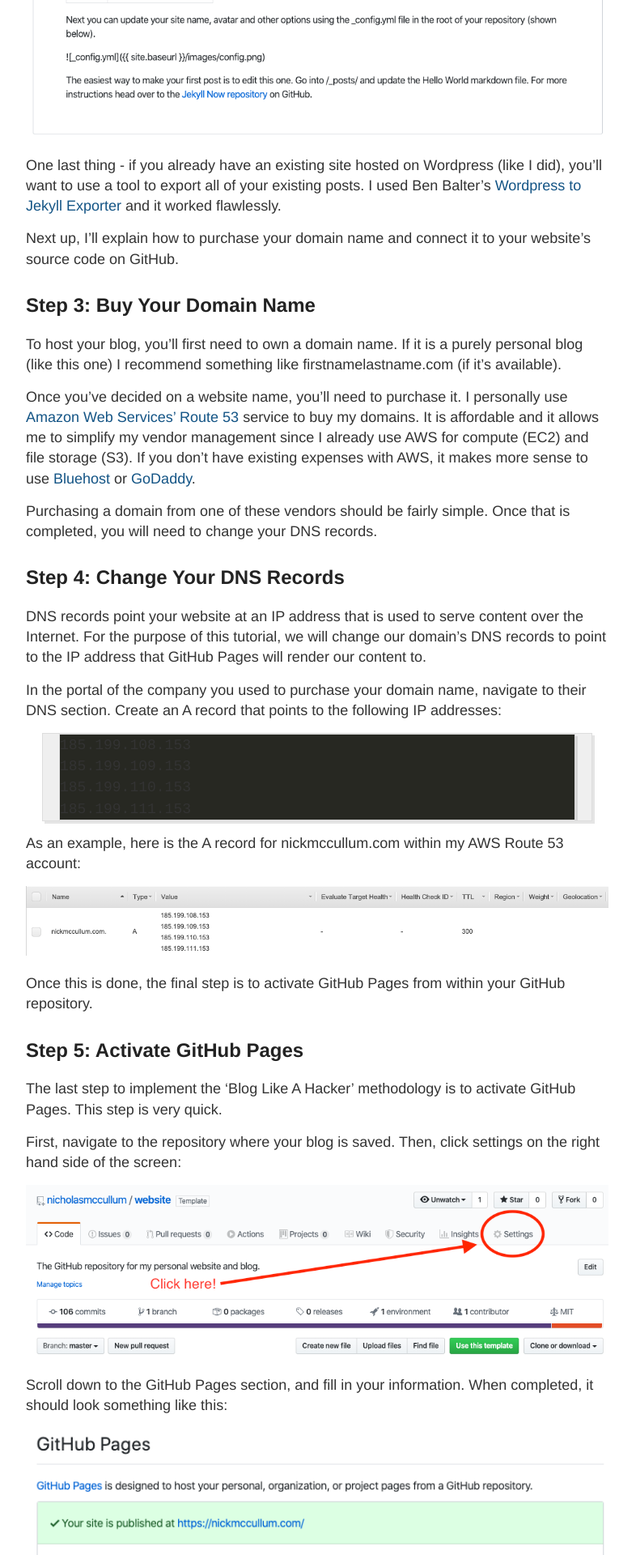
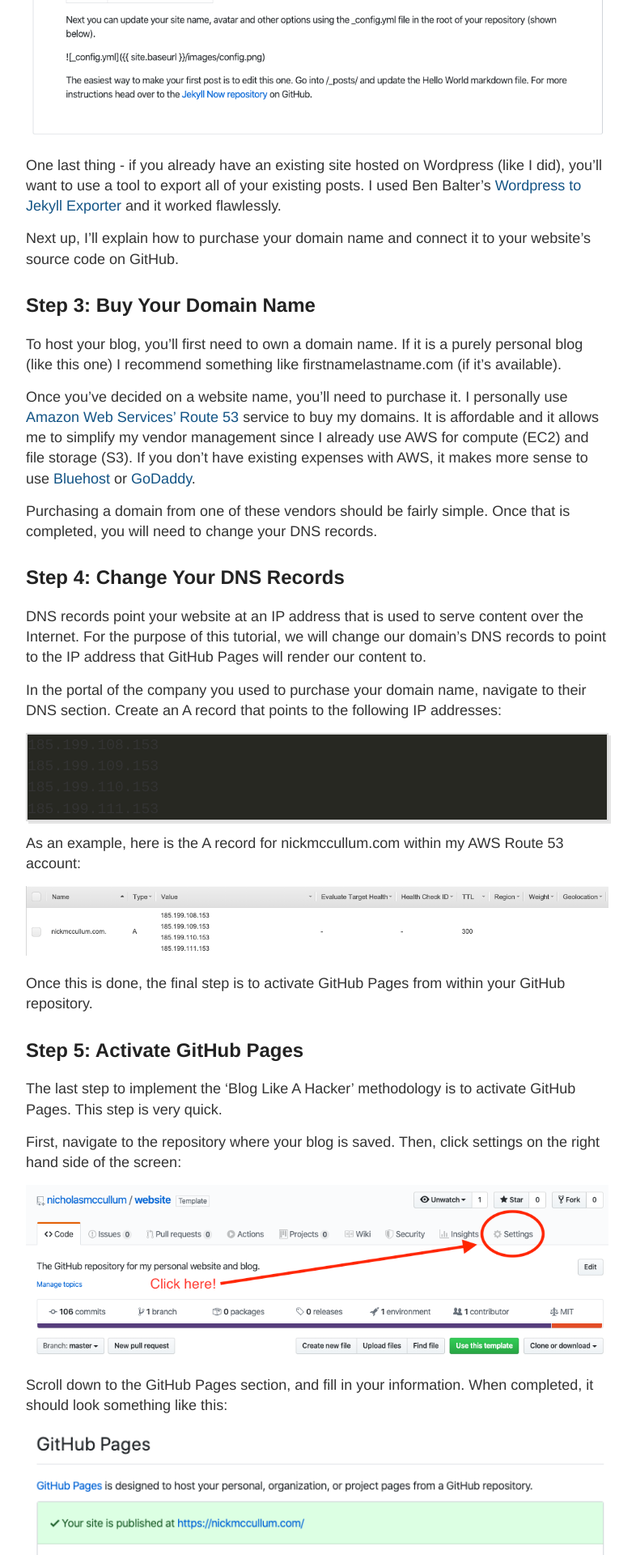
Before and after one commit to rosyberti/website, a Jekyll site: the page built from _posts/2020-03-19-blog-like-a-hacker.md, in a window 1280 px wide. Shown: the part 2794-4714 px from the top of the page at 81% size, without its empty margins (248-1034 px from the left). Built offline with Jekyll 4.4.1, drawn with Linux system fonts in a browser that asks for light colours.

Commit message:
deleted margin

```diff
--- a/_sass/_highlights.scss
+++ b/_sass/_highlights.scss
@@ -6,7 +6,6 @@
   -moz-box-shadow: 3px 3px rgba(0,0,0,0.1);
   -webkit-box-shadow: 3px 3px rgba(0,0,0,0.1);
   box-shadow: 3px 3px rgba(0,0,0,0.1);
-  margin: 0px 20px 0px 20px;
   /*margin: 20px 0 20px 0;*/
   overflow: scroll;
 }
```
